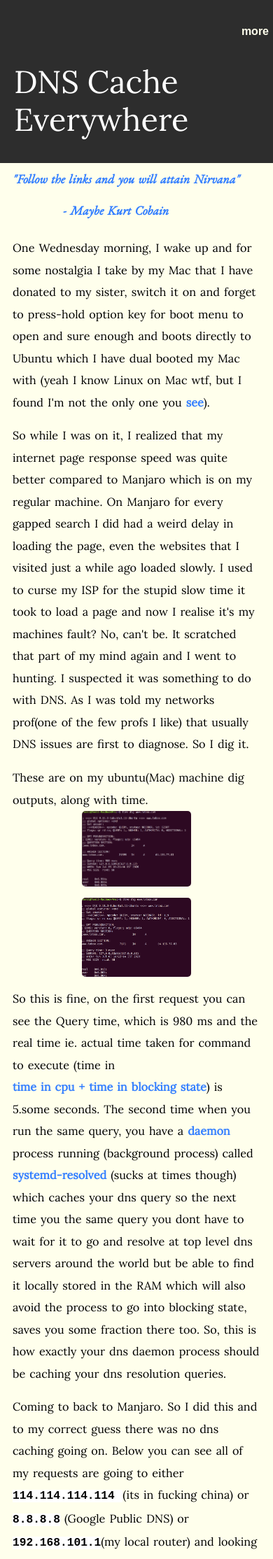
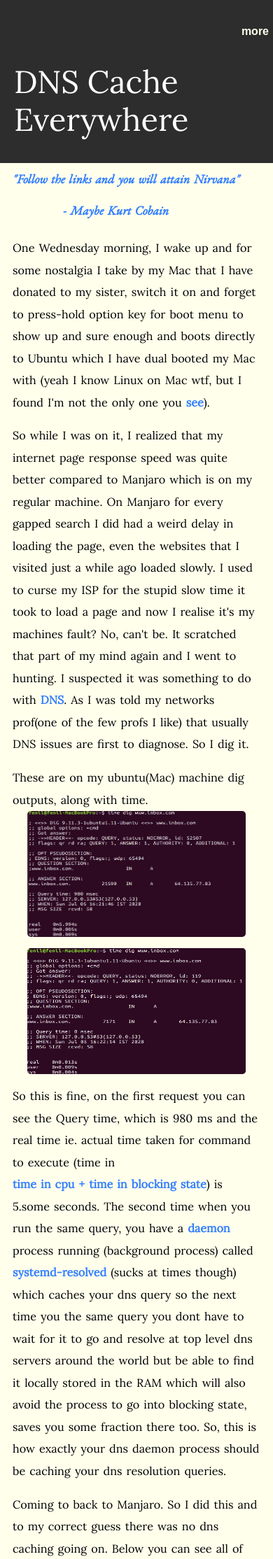
Before and after one commit to fenilsuchak/fenilsuchak.github.io, a Jekyll site: the page built from _posts/2020-07-03-dns-cache.html, in a window 390 px wide. Shown: the top 2228 px of the page at 70% size. Built offline with Jekyll 4.4.1, drawn with Linux system fonts in a browser that asks for light colours; some web fonts are replaced.

Commit message:
final_post

```diff
--- a/_includes/nav-blog-in.html
+++ b/_includes/nav-blog-in.html
@@ -6,7 +6,8 @@
     </button>
     <div class="dropdown-content">
       <a href="/">about_me</a>
-      <a href="https://www.youtube.com/watch?v=iDjqKg3pcOg">hellofriend</a>
+      <a href="/blog">blog/</a>
+      <a href="https://www.youtube.com/watch?v=fregObNcHC8">hellofriend</a>
     </div>
   </div>
 </div>
--- a/_posts/2020-07-03-dns-cache.html
+++ b/_posts/2020-07-03-dns-cache.html
@@ -8,9 +8,9 @@
 
 <quote> "Follow the links and you will attain Nirvana" <br> <auth>- Maybe Kurt Cobain </auth></quote>
 
-<p> One Wednesday morning, I wake up and for some nostalgia I take by my Mac that I have donated to my sister, switch it on and forget to press-hold option key for boot menu to open and sure enough and boots directly to Ubuntu which I have dual booted my Mac with (yeah I know Linux on Mac wtf, but I found I'm not the only one you <a href = "https://www.phoronix.com/scan.php?page=news_item&px=Linux-5.3-MacBook-Key-Trackpads">see</a>).</p>
+<p> One Wednesday morning, I wake up and for some nostalgia I take by my Mac that I have donated to my sister, switch it on and forget to press-hold option key for boot menu to show up and sure enough and boots directly to Ubuntu which I have dual booted my Mac with (yeah I know Linux on Mac wtf, but I found I'm not the only one you <a href = "https://www.phoronix.com/scan.php?page=news_item&px=Linux-5.3-MacBook-Key-Trackpads">see</a>).</p>
 
-<p> So while I was on it, I realized that my internet page response speed was quite better compared to Manjaro which is on my regular machine. On Manjaro for every gapped search I did had a weird delay in loading the page, even the websites that I visited just a while ago loaded slowly. I used to curse my ISP for the stupid slow time it took to load a page and now I realise it's my machines fault? No, can't be. It scratched that part of my mind again and I went to hunting. I suspected it was something to do with DNS. As I was told my networks prof(one of the few profs I like) that usually DNS issues are first to diagnose. So I dig it. </p>
+<p> So while I was on it, I realized that my internet page response speed was quite better compared to Manjaro which is on my regular machine. On Manjaro for every gapped search I did had a weird delay in loading the page, even the websites that I visited just a while ago loaded slowly. I used to curse my ISP for the stupid slow time it took to load a page and now I realise it's my machines fault? No, can't be. It scratched that part of my mind again and I went to hunting. I suspected it was something to do with <a href = "https://www.youtube.com/watch?v=uOfonONtIuk"> DNS </a>. As I was told my networks prof(one of the few profs I like) that usually DNS issues are first to diagnose. So I dig it. </p>
 
 
 <p> These are on my ubuntu(Mac) machine dig outputs, along with time.</p>
@@ -24,8 +24,8 @@
 
 <p> Coming to back to Manjaro. So I did this and to my correct guess there was no dns caching going on. Below you can see all of my requests are going to either <code style="background-color:white;">114.114.114.114 </code>(its in fucking china) or <code style="background-color:white;">8.8.8.8</code> (Google Public DNS) or <code style="background-color:white;">192.168.101.1</code>(my local router) and looking at the time it took (you can find all the listed dns servers in your /etc/resolv.conf file), it was clear that no caching is done at os level. [drill is the big brother of dig so dont get mad]</p>
 
-<img src =  "{{ site.baseurl }}/assets/img/before_dns.png">
-
+<img src =  "{{ site.baseurl }}/assets/img/before_dns1.png">
+<img src =  "{{ site.baseurl }}/assets/img/before_dns2.png">
 
 <p> Time to fix this now, enter <a href = "https://wiki.debian.org/dnsmasq">dnsmasq</a> an open source tool for dns caching, I had to manually configure it and it's one of the things I love, it puts me in a meditative state. I didn't know I already had systemd-resolved at the time and that I just had to systemctl it but fuck it setting up dnsmasq was fun. So I did it with some help from <a href="https://wiki.archlinux.org/index.php/dnsmasq">arch wiki.</a></p>
 
--- a/_sass/2-layouts/blog-index.sass
+++ b/_sass/2-layouts/blog-index.sass
@@ -28,7 +28,7 @@
     color: $green
     padding-top: 3vh
     @media screen and(max-width: 768px)
-      font-size: 1.5vh
+      font-size: 2vh
   @media screen and(max-width: 768px)
     top: 10%
     padding-top: 0vh
--- a/_sass/2-layouts/posts.sass
+++ b/_sass/2-layouts/posts.sass
@@ -64,6 +64,12 @@
       margin: 0px
       font-weight: 768
       color: $green2
+      @media screen and(max-width: 768px)
+        display: inline-block
+        padding: 0px
+        margin: 0px
+        font-weight: 768
+        color: $green2
     strong
       background: $white
       color: $green2
@@ -78,3 +84,6 @@
     width: 40%
     overflow: hidden
     border-radius: 5px
+    @media screen and(max-width: 768px)
+      width: 80%
+      height: 20vh
```
Also changed, not shown: assets/img/before_dns1.png (added), assets/img/before_dns2.png (added), 2 other files.
